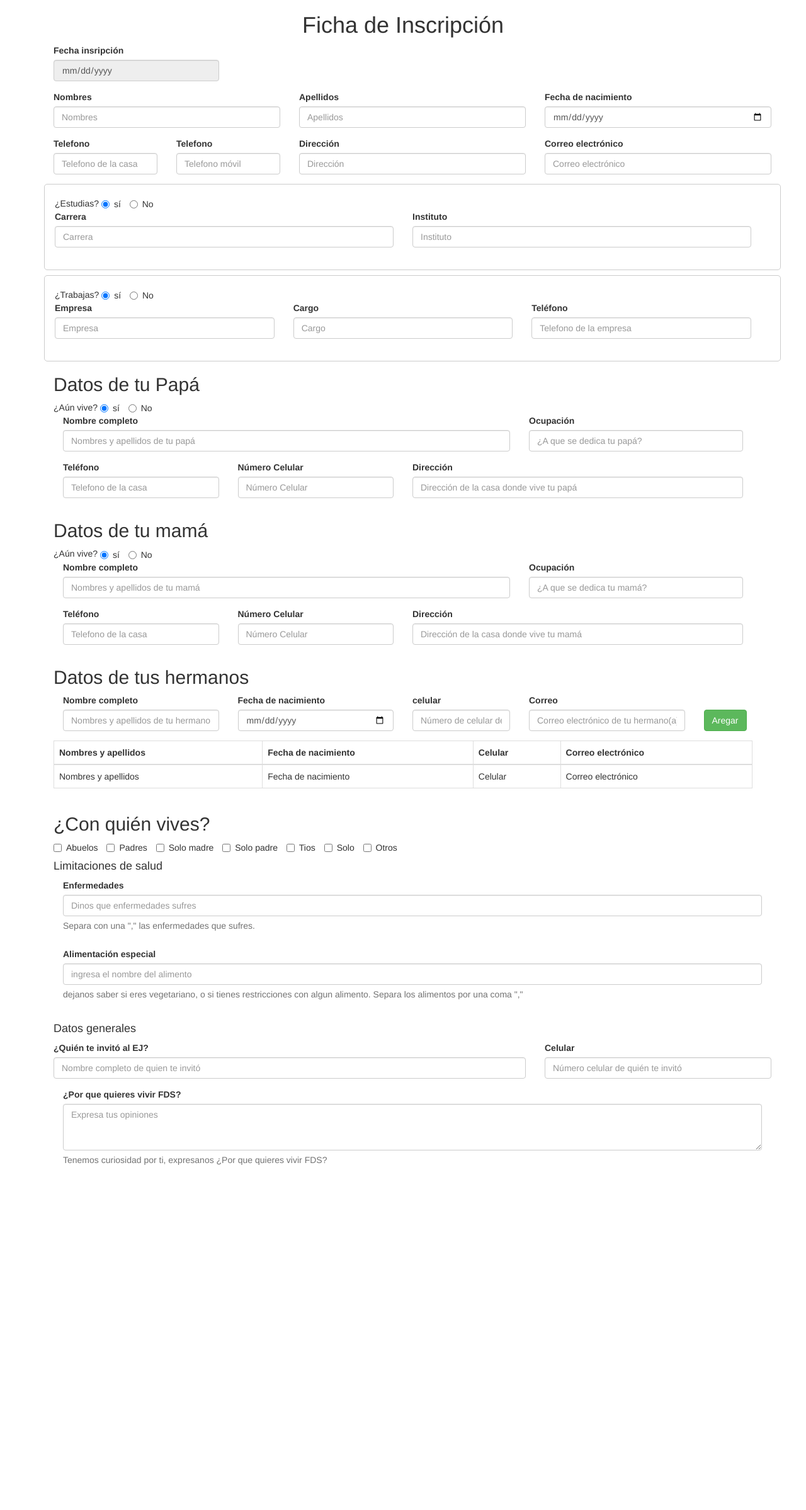
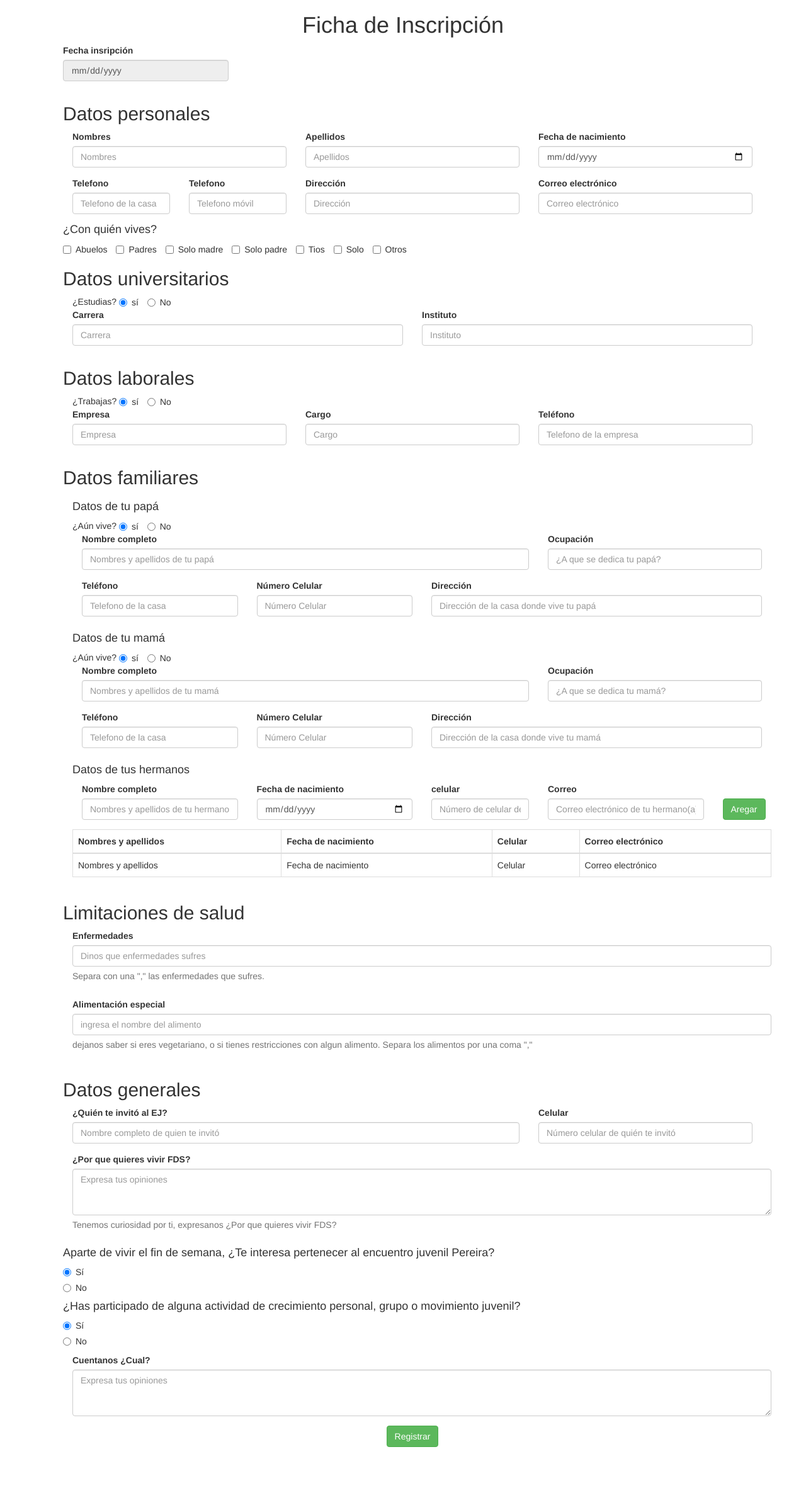
Before and after one commit to arodrigueze0215/Ejapp, a Django app: a page that uses templates/inscription.html in a window 1280 px wide. Shown: the whole page at 63% size. Before the commit the page ends 1850 px from the top, so only its background shows below. Run offline with Django 3.2, Linux system fonts and the light colour scheme; some libraries are stand-ins or nearby versions.

Commit message:
add last fields of form

```diff
--- a/static/css/inscription.css
+++ b/static/css/inscription.css
@@ -1,3 +1,6 @@
+.Main{
+    margin-bottom: 100px;
+}
 .Main h1{
     text-align: center;
 }
--- a/templates/inscription.html
+++ b/templates/inscription.html
@@ -16,13 +16,15 @@
             <h1>Ficha de Inscripción</h1>
             <form>
                 <div class="container">
+                    <div class="container">
                         <div class="row">
                             <div class="form-group col-md-3">
                                 <label for="date-inscription">Fecha insripción</label>
                                 <input type="date" class="form-control" id="date-inscription" placeholder="Fecha insripción" disabled>
                             </div>
                         </div>
-                   <div class="row">
+                        <h2>Datos personales</h2>
+                        <div class="row col-md-12">
                             <div class="form-group col-md-4">
                                 <label for="first-name">Nombres</label>
                                 <input type="text" class="form-control" id="first-name" placeholder="Nombres">
@@ -36,7 +38,7 @@
                                 <input type="date" class="form-control" id="date-born" placeholder="Fecha de nacimiento">
                             </div>
                         </div>
-                    <div class="row">
+                        <div class="row col-md-12">
                             <div class="form-group col-md-2">
                                 <label for="number-home">Telefono</label>
                                 <input type="tel" class="form-control" id="number-home" placeholder="Telefono de la casa">
@@ -54,22 +56,48 @@
                                 <input type="email" class="form-control" id="mail" placeholder="Correo electrónico">
                             </div>
                         </div>
+                        <h4>¿Con quién vives?</h4>
+                        <div class="row col-md-12">
+                            <label class="checkbox-inline">
+                                <input type="checkbox"> Abuelos
+                            </label>
+
+                            <label class="checkbox-inline">
+                                <input type="checkbox"> Padres
+                            </label>
+
+                            <label class="checkbox-inline">
+                                <input type="checkbox"> Solo madre
+                            </label>
+
+                            <label class="checkbox-inline">
+                                <input type="checkbox"> Solo padre
+                            </label>
+
+                            <label class="checkbox-inline">
+                                <input type="checkbox"> Tios
+                            </label>
+
+                            <label class="checkbox-inline">
+                                <input type="checkbox"> Solo
+                            </label>
+
+                            <label class="checkbox-inline">
+                                <input type="checkbox"> Otros
+                            </label>
                         </div>
-                <div class="container Main-Study">
-                    <div class="Main-Study-Radios">
+                    </div>
+                    <div class="container">
+                        <h2>Datos universitarios</h2>
+                        <div class="container">
                             <span> ¿Estudias?</span>
+                            <label class="radio-inline">
+                                <input type="radio" name="study" id="study-yes" value="true" checked> sí
+                            </label>
 
                             <label class="radio-inline">
-                            <input type="radio" name="study" id="study-yes" value="true" checked>
-                             sí
+                                <input type="radio" name="study" id="study-no" value="false"> No
                             </label>
-
-
-                        <label class="radio-inline">
-                            <input type="radio" name="study" id="study-no" value="false">
-                             No
-                        </label>
-
                         </div>
                         <div class="row col-md-12">
                             <div class="form-group col-md-6">
@@ -82,15 +110,13 @@
                             </div>
                         </div>
                     </div>
-                <div class="container Main-Job">
-                    <div  class="Main-Job-Radios">
+                    <div class="container">
+                        <h2>Datos laborales</h2>
+                        <div  class="container">
                             <span> ¿Trabajas?</span>
-
                             <label class="radio-inline">
                                 <input type="radio" name="job" id="job-yes" value="true" checked> sí
                             </label>
-
-
                             <label class="radio-inline">
                                 <input type="radio" name="job" id="job-no" value="false"> No
                             </label>
@@ -112,7 +138,9 @@
                         </div>
                     </div>
                     <div class="container">
-                    <h2>Datos de tu Papá</h2>
+                        <h2>Datos familiares</h2>
+                        <div class="container">
+                            <h4>Datos de tu papá</h4>
                             <div  class="Main-Father-Radios">
                                 <span> ¿Aún vive?</span>
 
@@ -154,19 +182,15 @@
                             </div>
                         </div>
                         <div class="container">
-                    <h2>Datos de tu mamá</h2>
+                            <h4>Datos de tu mamá</h4>
                             <div  class="Main-Father-Radios">
                                 <span> ¿Aún vive?</span>
-
                                 <label class="radio-inline">
                                     <input type="radio" name="mom" id="mom-yes" value="true" checked> sí
                                 </label>
-
-
                                 <label class="radio-inline">
                                     <input type="radio" name="mom" id="mom-no" value="false"> No
                                 </label>
-
                             </div>
                             <div class="row col-md-12">
                                 <div class="form-group col-md-8">
@@ -196,7 +220,7 @@
                             </div>
                         </div>
                         <div class="container">
-                    <h2>Datos de tus hermanos</h2>
+                            <h4>Datos de tus hermanos</h4>
                             <div class="row col-md-12">
                                 <div class="form-group col-md-3">
                                     <label for="name-bro">Nombre completo</label>
@@ -239,43 +263,9 @@
                                 </table>
                             </div>
                         </div>
+                    </div>
                     <div class="container">
-                    <h2>¿Con quién vives?</h2>
-                    <div class="row col-md-12">
-
-                        <label class="checkbox-inline">
-                            <input type="checkbox"> Abuelos
-                        </label>
-
-                        <label class="checkbox-inline">
-                            <input type="checkbox"> Padres
-                        </label>
-
-                        <label class="checkbox-inline">
-                            <input type="checkbox"> Solo madre
-                        </label>
-
-                        <label class="checkbox-inline">
-                            <input type="checkbox"> Solo padre
-                        </label>
-
-                        <label class="checkbox-inline">
-                            <input type="checkbox"> Tios
-                        </label>
-
-                        <label class="checkbox-inline">
-                            <input type="checkbox"> Solo
-                        </label>
-
-                        <label class="checkbox-inline">
-                            <input type="checkbox"> Otros
-                        </label>
-
-                    </div>
-                </div>
-
-                <div class="container">
-                    <h4> Limitaciones de salud</h4>
+                        <h2> Limitaciones de salud</h2>
                         <div class="form-group col-md-12">
                             <label for="illness">Enfermedades</label>
                             <input type="text" class="form-control" id="illness" aria-describedby="help-block-text" placeholder="Dinos que enfermedades sufres">
@@ -288,8 +278,8 @@
                         </div>
                     </div>
                     <div class="container">
-                    <h4>Datos generales</h4>
-                    <div class="row">
+                        <h2>Datos generales</h2>
+                        <div class="row col-md-12">
                             <div class="form-group col-md-8">
                                 <label for="who_intive_me">¿Quién te invitó al EJ?</label>
                                 <input type="text" class="form-control" id="who_intive_me" placeholder="Nombre completo de quien te invitó">
@@ -304,13 +294,44 @@
                             <textarea type="text" class="form-control" id="why_fds" placeholder="Expresa tus opiniones" rows=3 aria-describedby="help-why_fds"></textarea>
                             <span id="help-why_fds" class="help-block">Tenemos curiosidad por ti, expresanos ¿Por que quieres vivir FDS?</span>
                         </div>
+                        <h4>Aparte de vivir el fin de semana, ¿Te interesa pertenecer al encuentro juvenil Pereira?</h4>
+                        <div class="radio">
+                            <label>
+                                <input type="radio" name="wantej" id="wantej-yes" value="true" checked>
+                                Sí
+                            </label>
                         </div>
-
-
+                        <div class="radio">
+                            <label>
+                                <input type="radio" name="wantej" id="wantej-no" value="false">
+                                No
+                            </label>
+                        </div>
+                        <h4>¿Has participado de alguna actividad de crecimiento personal, grupo o movimiento juvenil?</h4>
+                        <div class="radio">
+                            <label>
+                                <input type="radio" name="other_experience" id="other_experience-yes" value="true" checked>
+                                Sí
+                            </label>
+                        </div>
+                        <div class="radio">
+                            <label>
+                                <input type="radio" name="other_experience" id="other_experience-no" value="false">
+                                No
+                            </label>
+                        </div>
+                        <div class="form-group col-md-12">
+                            <label for="which_experience">Cuentanos ¿Cual?</label>
+                            <textarea type="text" class="form-control" id="which_experience" placeholder="Expresa tus opiniones" rows=3></textarea>
+                        </div>
+                    </div>
+                    <div class="container col-md-12">
+                        <button type="submit" class="btn btn-success center-block">Registrar</button>
+                    </div>
+                </div>
             </form>
 
         </div>
-
     <script src="http://code.jquery.com/jquery-latest.js"></script>
     <script type="text/javascript" src="{% static 'js/inscription.js' %}"> </script>
     </body>
```
Lines whose indentation alone changed are shown as unchanged.
